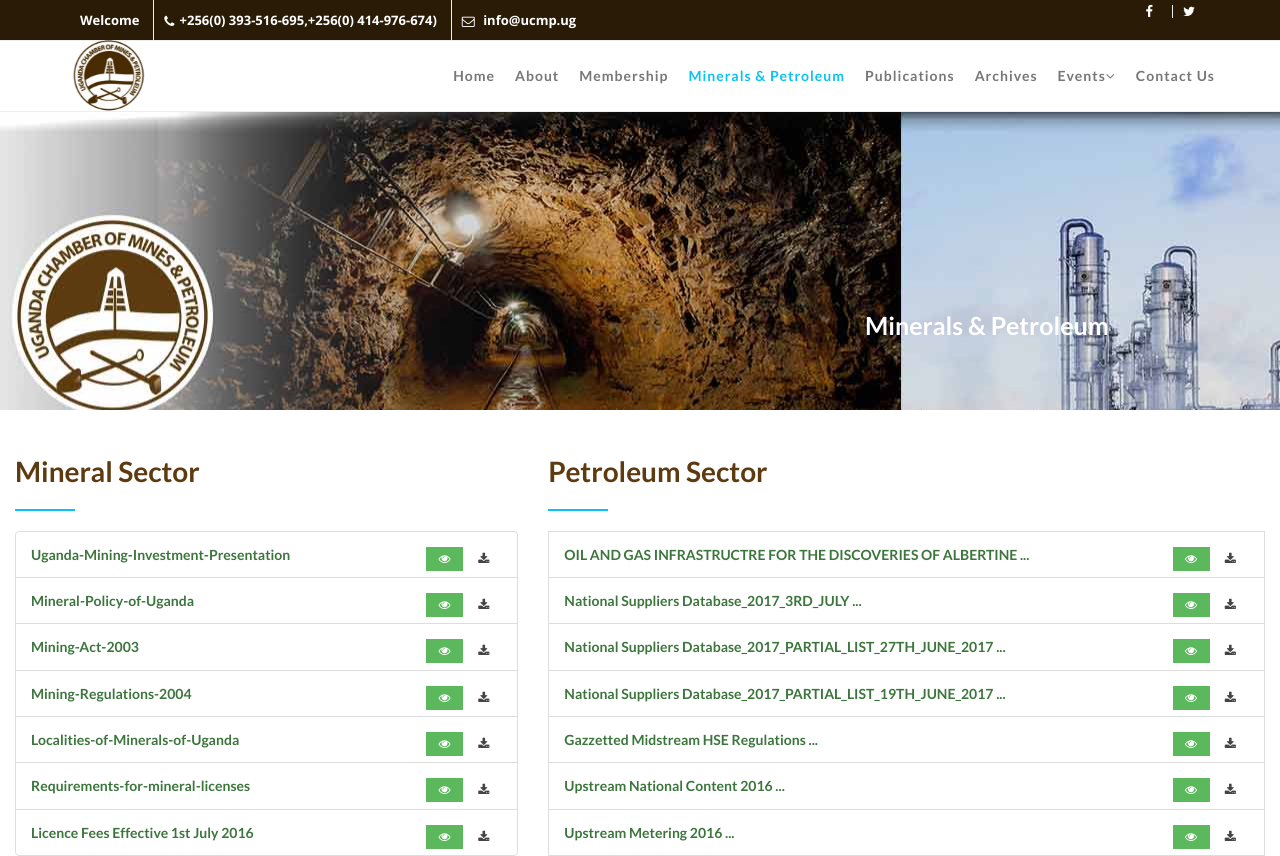
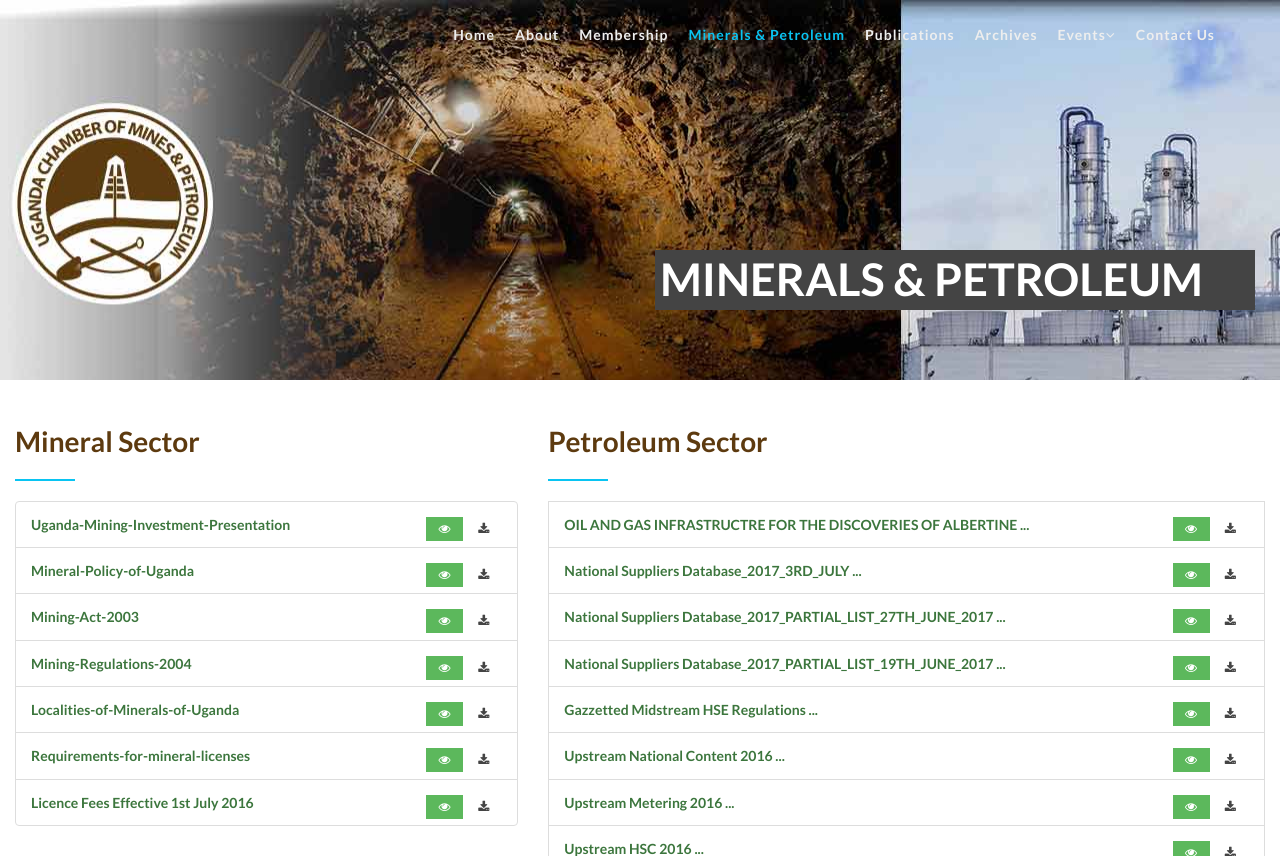
Before and after one commit to kgidion1/ucmp_site, a PHP site: page /minepet.php in a window 1280 px wide. Shown: the top 856 px of the page. Run offline with PHP 8.4, Linux system fonts and the light colour scheme; data comes from the database, SQL or seed files in the repository; some libraries are stand-ins or nearby versions.

Commit message:
revert changes

```diff
--- a/about.php
+++ b/about.php
@@ -17,13 +17,13 @@
     <body>
         <!--<div id="preloader"></div>-->
         <!-- header -->
-      <?php include 'nav.php'; ?>
+      <?php include 'nav_trans.php'; ?>
         <!-- header end-->
        <div id="about_us" style="background: #888;">
             <div class="container-fluid">
                 <div class="row">
                     <div class="col-sm-3 col-sm-push-9" style=" margin-top:0em;">
-                        <h1 style="font-size: 25px; color: #fff;background: #444;padding:5px;text-transform:
+                        <h1 style="font-size: 45px; color: #fff;background: #444;padding:5px;text-transform:
                          uppercase;">About Us</h1>
                     </div>
                 </div>
--- a/archive.php
+++ b/archive.php
@@ -103,7 +103,7 @@
 <body>
 <!--<div id="preloader"></div>-->
 <!-- header -->
-<?php include 'nav.php'; ?>
+<?php include 'nav_trans.php'; ?>
 <!-- header end-->
 <div id="archives">
     <div class="container-fluid">
--- a/contact.php
+++ b/contact.php
@@ -49,13 +49,13 @@
 <!--
         <div id="preloader"></div>-->
         <!-- header -->
-      <?php include 'nav.php'; ?>
+      <?php include 'nav_trans.php'; ?>
         <!-- header end-->
       <div id="contact">
             <div class="container-fluid">
                 <div class="row">
                     <div class="col-sm-4 pull-right" style="">
-                        <h1 style="font-size: 25px; color: #fff;background: #444;padding: 5px; text-transform: uppercase;">
+                        <h1 style="font-size: 45px; color: #fff;background: #444;padding: 5px; text-transform: uppercase;">
                         Contact Us </h1>
                     </div>
 
--- a/members.php
+++ b/members.php
@@ -6,19 +6,19 @@
   background-position: 0 0;
   background-attachment: fixed;
   padding: 40px 10px;
-  padding-top: 200px;
+  padding-top: 250px;
 }
 </style>
     <body>
         <!--<div id="preloader"></div>-->
         <!-- header -->
-      <?php include 'nav.php'; ?>
+      <?php include 'nav_trans.php'; ?>
         <!-- header end-->
          <div class="" id="members">
             <div class="container-fluid">
                 <div class="row">
                     <div class="col-sm-4 pull-right" style="margin-top:0em;">
-                        <h1 style="font-size: 25px; color: #fff;background: #444;padding: 5px;text-transform: uppercase;">
+                        <h1 style="font-size: 45px; color: #fff;background: #444;padding: 5px;text-transform: uppercase;">
                        Membership </h1>
                     </div>
                     </div>
--- a/minepet.php
+++ b/minepet.php
@@ -20,7 +20,7 @@
   background-position: 0 0;
   background-attachment: fixed;
   padding: 20px 10px;
-  padding-top: 200px;
+  padding-top: 250px;
 }
 
 body{
@@ -33,7 +33,7 @@
     <body>
         <!--<div id="preloader"></div>-->
         <!-- header -->
-      <?php include 'nav.php'; ?>
+      <?php include 'nav_trans.php'; ?>
         <!-- header end-->
         <?php
             require_once("src/functions/database.php");
@@ -50,8 +50,8 @@
                    <!--  <div class="col-sm-6 col-sm-push-3 animated text-center">
                         <h1 style="font-size:30px;"></h1>
                     </div> -->
-                    <div class="col-sm-4 pull-right" style="margin-top:0em;">
-                        <h1 style="font-size: 25px; color:#fff !important;text-transform: capitalize;">
+                    <div class="col-sm-6 pull-right" style="margin-top:0em;">
+                        <h1 style="font-size: 45px; color: #fff;background: #444;padding:5px;text-transform: uppercase;">
                         Minerals &amp; Petroleum </h1>
                     </div>
 
--- a/publications.php
+++ b/publications.php
@@ -105,7 +105,7 @@
     <body>
         <!--<div id="preloader"></div>-->
         <!-- header -->
-      <?php include 'nav.php'; ?>
+      <?php include 'nav_trans.php'; ?>
         <!-- header end-->
         <div class="" id="publication">
             <div class="container-fluid">
@@ -115,7 +115,7 @@
                     </div> -->
 
                    <div class="col-sm-4 pull-right" style=" margin-top: 0em;">
-                        <h1 style="font-size:25px;color: #fff;background: #444;padding: 5px; text-transform: uppercase;">
+                        <h1 style="font-size:45px;color: #fff;background: #444;padding: 5px; text-transform: uppercase;">
                         Publications </h1>
                     </div>
                 </div>
```
